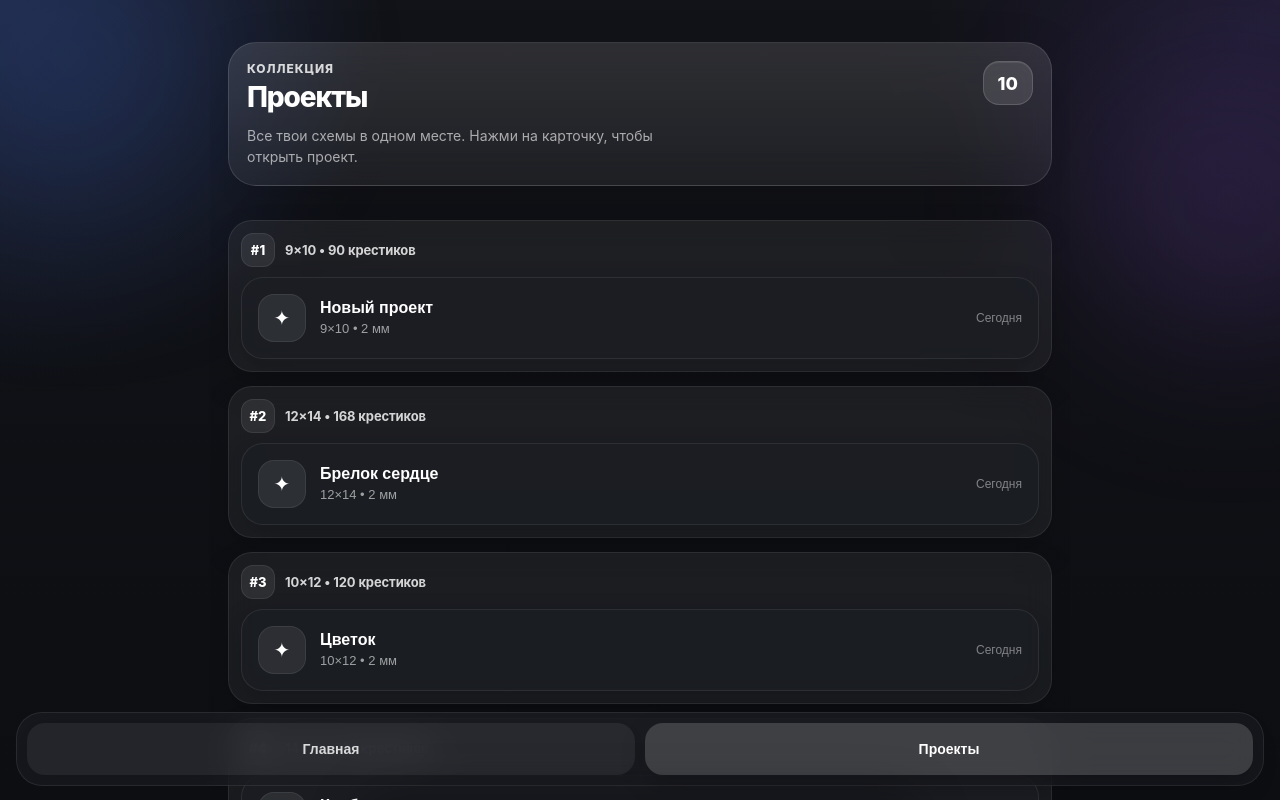
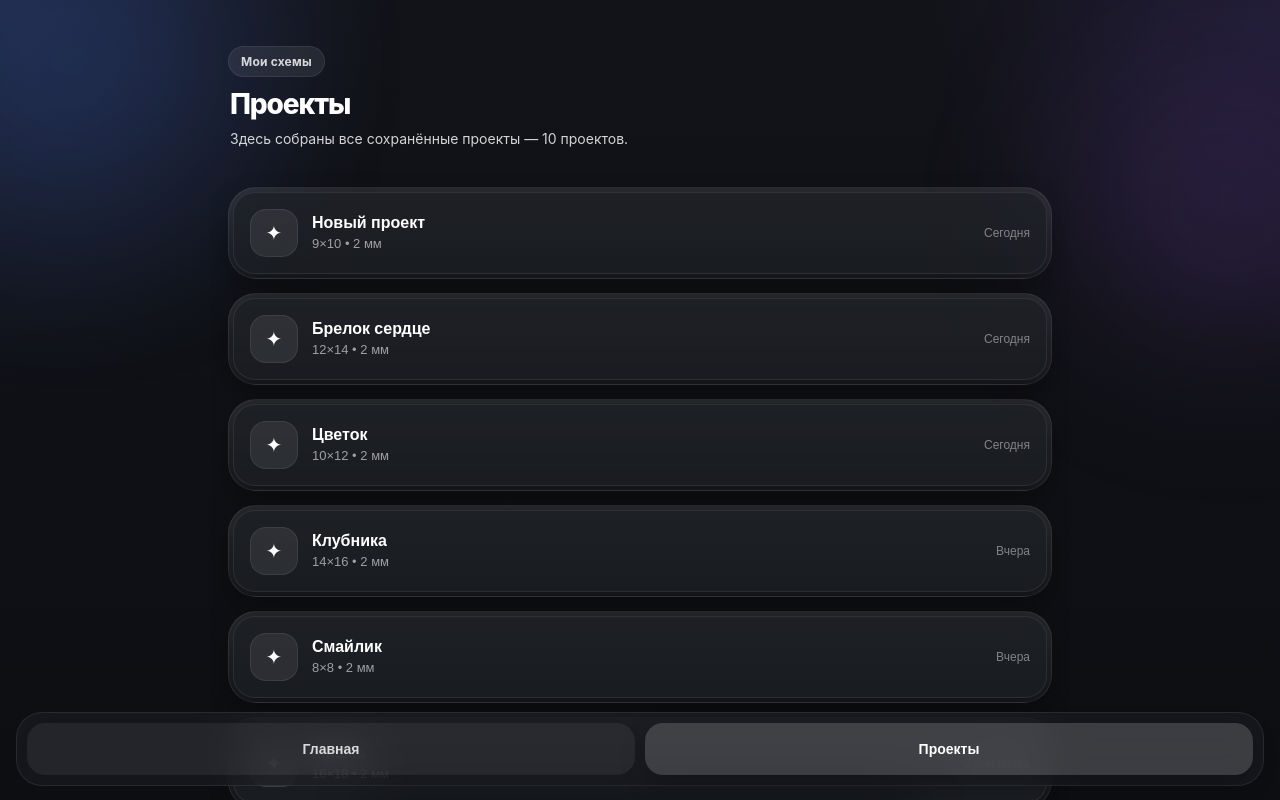
Before and after one commit to DaniilOreshenkov/miniApp, a React (Vite) app: page / in a window 1280 px wide. Both pictures are taken after a click on the button "Все". Built offline with nearby package versions, Linux system fonts and the light colour scheme.

Commit message:
главный экран

```diff
--- a/src/screens/ProjectsScreen.tsx
+++ b/src/screens/ProjectsScreen.tsx
@@ -11,33 +11,6 @@ interface Props {
   onDeleteProject?: (project: ProjectItem) => void;
 }
 
-const extractGridSize = (subtitle: string) => {
-  const match = subtitle.match(/(\d+)\s*[×xXхХ]\s*(\d+)/);
-
-  if (!match) {
-    return null;
-  }
-
-  const width = Number(match[1]);
-  const height = Number(match[2]);
-
-  if (!Number.isFinite(width) || !Number.isFinite(height)) {
-    return null;
-  }
-
-  return { width, height, cells: width * height };
-};
-
-const formatProjectMeta = (project: ProjectItem) => {
-  const size = extractGridSize(project.subtitle);
-
-  if (!size) {
-    return project.subtitle;
-  }
-
-  return `${size.width}×${size.height} • ${size.cells} крестиков`;
-};
-
 const ProjectsScreen: React.FC<Props> = ({
   projects,
   onProjectClick,
@@ -46,22 +19,19 @@ const ProjectsScreen: React.FC<Props> = ({
 }) => {
   const hasProjects = projects.length > 0;
   const showActions = Boolean(onRenameProject || onDeleteProject);
+  const projectsCountLabel = `${projects.length} ${getProjectWord(projects.length)}`;
 
   return (
     <>
-      <section style={heroWrapStyle}>
-        <div style={heroGlassStyle}>
-          <div style={heroTopRowStyle}>
-            <div>
-              <div style={eyebrowStyle}>Коллекция</div>
+      <section style={secondaryHeroWrapStyle}>
+        <div style={heroBadgeStyle}>Мои схемы</div>
+
+        <div style={secondaryHeroTextWrapStyle}>
           <h1 style={heroTitleStyle}>Проекты</h1>
-            </div>
-
-            <div style={countBadgeStyle}>{projects.length}</div>
-          </div>
-
-          <p style={heroTextStyle}>
-            Все твои схемы в одном месте. Нажми на карточку, чтобы открыть проект.
+          <p style={heroSubtitleStyle}>
+            {hasProjects
+              ? `Здесь собраны все сохранённые проекты — ${projectsCountLabel}.`
+              : "Здесь будут все твои сохранённые проекты."}
           </p>
         </div>
       </section>
@@ -69,14 +39,9 @@ const ProjectsScreen: React.FC<Props> = ({
       <section style={projectsSectionStyle}>
         {hasProjects ? (
           <div style={projectsListStyle}>
-            {projects.map((project, index) => (
-              <article key={project.id} style={projectShellStyle}>
-                <div style={projectMetaRowStyle}>
-                  <div style={projectNumberStyle}>#{index + 1}</div>
-                  <div style={projectMetaTextStyle}>{formatProjectMeta(project)}</div>
-                </div>
-
-                <div style={projectCardWrapStyle}>
+            {projects.map((project) => (
+              <div key={project.id} style={projectBlockStyle}>
+                <div style={projectCardShellStyle}>
                   <ProjectCard
                     project={project}
                     onClick={() => onProjectClick(project)}
@@ -84,38 +49,44 @@ const ProjectsScreen: React.FC<Props> = ({
                 </div>
 
                 {showActions && (
-                  <div style={actionsWrapStyle}>
+                  <div style={actionsPanelStyle}>
+                    <div style={actionsPanelLabelStyle}>Управление проектом</div>
+
+                    <div style={actionsRowStyle}>
                       {onRenameProject && (
                         <button
                           type="button"
-                        style={actionButtonStyle}
+                          style={renameActionButtonStyle}
                           onClick={() => onRenameProject(project)}
                         >
-                        ✏️ Переименовать
+                          <span style={actionIconStyle}>✏️</span>
+                          <span>Переименовать</span>
                         </button>
                       )}
 
                       {onDeleteProject && (
                         <button
                           type="button"
-                        style={dangerButtonStyle}
+                          style={deleteActionButtonStyle}
                           onClick={() => onDeleteProject(project)}
                         >
-                        🗑 Удалить
+                          <span style={actionIconStyle}>🗑️</span>
+                          <span>Удалить</span>
                         </button>
                       )}
                     </div>
+                  </div>
                 )}
-              </article>
+              </div>
             ))}
           </div>
         ) : (
           <section style={emptyStateStyle}>
-            <div style={emptyOrbStyle}>📁</div>
-            <h2 style={emptyTitleStyle}>Пока пусто</h2>
-            <p style={emptyTextStyle}>
-              Когда создашь первую сетку, она красиво появится здесь.
-            </p>
+            <div style={emptyIconWrapStyle}>
+              <div style={emptyIconStyle}>📁</div>
+            </div>
+            <h2 style={emptyTitleStyle}>Пока нет проектов</h2>
+            <p style={emptyTextStyle}>Создай первую сетку и она появится здесь.</p>
           </section>
         )}
       </section>
@@ -123,39 +94,45 @@ const ProjectsScreen: React.FC<Props> = ({
   );
 };
 
-const heroWrapStyle: React.CSSProperties = {
-  paddingTop: 18,
-  paddingBottom: 8,
+const getProjectWord = (count: number) => {
+  const mod10 = count % 10;
+  const mod100 = count % 100;
+
+  if (mod10 === 1 && mod100 !== 11) return "проект";
+  if (mod10 >= 2 && mod10 <= 4 && (mod100 < 12 || mod100 > 14)) {
+    return "проекта";
+  }
+
+  return "проектов";
 };
 
-const heroGlassStyle: React.CSSProperties = {
-  ...ui.glassCard,
+const secondaryHeroWrapStyle: React.CSSProperties = {
+  paddingTop: 22,
+  paddingBottom: 14,
   display: "flex",
   flexDirection: "column",
   gap: 12,
-  padding: 18,
-  borderRadius: 28,
-  background: "linear-gradient(180deg, rgba(255,255,255,0.12) 0%, rgba(255,255,255,0.06) 100%)",
-  border: "1px solid rgba(255,255,255,0.12)",
-  boxShadow: "0 24px 60px rgba(0,0,0,0.16)",
+};
+
+const heroBadgeStyle: React.CSSProperties = {
+  alignSelf: "flex-start",
+  padding: "7px 12px",
+  borderRadius: 999,
+  background: "rgba(255,255,255,0.08)",
+  border: "1px solid rgba(255,255,255,0.08)",
+  color: ds.color.textSecondary,
+  fontSize: 12,
+  fontWeight: 700,
+  letterSpacing: 0.2,
   backdropFilter: "blur(18px)",
   WebkitBackdropFilter: "blur(18px)",
 };
 
-const heroTopRowStyle: React.CSSProperties = {
+const secondaryHeroTextWrapStyle: React.CSSProperties = {
   display: "flex",
-  alignItems: "flex-start",
-  justifyContent: "space-between",
-  gap: 12,
-};
-
-const eyebrowStyle: React.CSSProperties = {
-  color: ds.color.textSecondary,
-  fontSize: 12,
-  fontWeight: 800,
-  letterSpacing: "0.08em",
-  textTransform: "uppercase",
-  marginBottom: 6,
+  flexDirection: "column",
+  gap: 8,
+  paddingLeft: 2,
 };
 
 const heroTitleStyle: React.CSSProperties = {
@@ -163,150 +140,129 @@ const heroTitleStyle: React.CSSProperties = {
   margin: 0,
 };
 
-const heroTextStyle: React.CSSProperties = {
+const heroSubtitleStyle: React.CSSProperties = {
   ...ui.bodyText,
   margin: 0,
-  maxWidth: 420,
-};
-
-const countBadgeStyle: React.CSSProperties = {
-  minWidth: 44,
-  height: 44,
-  borderRadius: 16,
-  display: "flex",
-  alignItems: "center",
-  justifyContent: "center",
-  padding: "0 14px",
-  color: ds.color.textPrimary,
-  fontSize: 18,
-  fontWeight: 800,
-  background: "rgba(255,255,255,0.12)",
-  border: "1px solid rgba(255,255,255,0.14)",
-  boxShadow: "inset 0 1px 0 rgba(255,255,255,0.08)",
+  maxWidth: 480,
+  color: ds.color.textSecondary,
 };
 
 const projectsSectionStyle: React.CSSProperties = {
   display: "flex",
   flexDirection: "column",
   gap: 14,
-  paddingTop: 4,
-  paddingBottom: 28,
+  paddingTop: 2,
 };
 
 const projectsListStyle: React.CSSProperties = {
   display: "flex",
   flexDirection: "column",
   gap: 14,
-  paddingBottom: "calc(env(safe-area-inset-bottom, 0px) + 28px)",
+  paddingBottom: "calc(124px + env(safe-area-inset-bottom, 0px))",
 };
 
-const projectShellStyle: React.CSSProperties = {
+const projectBlockStyle: React.CSSProperties = {
+  display: "flex",
+  flexDirection: "column",
+  gap: 10,
+};
+
+const projectCardShellStyle: React.CSSProperties = {
+  borderRadius: 28,
+  padding: 4,
+  background:
+    "linear-gradient(180deg, rgba(255,255,255,0.10) 0%, rgba(255,255,255,0.04) 100%)",
+  border: "1px solid rgba(255,255,255,0.08)",
+  boxShadow: "0 18px 34px rgba(0,0,0,0.18)",
+};
+
+const actionsPanelStyle: React.CSSProperties = {
   display: "flex",
   flexDirection: "column",
   gap: 10,
   padding: 12,
-  borderRadius: 24,
-  background: "rgba(255,255,255,0.06)",
-  border: "1px solid rgba(255,255,255,0.08)",
-  boxShadow: "0 16px 36px rgba(0,0,0,0.12)",
-  backdropFilter: "blur(14px)",
-  WebkitBackdropFilter: "blur(14px)",
+  borderRadius: 22,
+  background: "rgba(17,18,22,0.42)",
+  border: "1px solid rgba(255,255,255,0.06)",
+  backdropFilter: "blur(18px)",
+  WebkitBackdropFilter: "blur(18px)",
 };
 
-const projectMetaRowStyle: React.CSSProperties = {
-  display: "flex",
-  alignItems: "center",
-  gap: 10,
-  minWidth: 0,
+const actionsPanelLabelStyle: React.CSSProperties = {
+  fontSize: 12,
+  fontWeight: 700,
+  color: ds.color.textSecondary,
+  paddingLeft: 2,
 };
 
-const projectNumberStyle: React.CSSProperties = {
-  flexShrink: 0,
-  minWidth: 34,
-  height: 34,
-  borderRadius: 12,
+const actionsRowStyle: React.CSSProperties = {
+  display: "grid",
+  gridTemplateColumns: "repeat(2, minmax(0, 1fr))",
+  gap: 10,
+};
+
+const baseActionButtonStyle: React.CSSProperties = {
+  minHeight: 48,
+  border: "none",
+  borderRadius: 18,
+  padding: "12px 14px",
   display: "flex",
   alignItems: "center",
   justifyContent: "center",
-  color: ds.color.textPrimary,
-  fontSize: 13,
+  gap: 8,
+  fontSize: 14,
   fontWeight: 800,
-  background: "rgba(255,255,255,0.08)",
-  border: "1px solid rgba(255,255,255,0.08)",
+  cursor: "pointer",
+  boxShadow: "0 10px 22px rgba(0,0,0,0.12)",
+  transition: "transform 140ms ease, opacity 140ms ease",
 };
 
-const projectMetaTextStyle: React.CSSProperties = {
-  color: ds.color.textSecondary,
-  fontSize: 13,
-  fontWeight: 700,
-  letterSpacing: "-0.01em",
-  whiteSpace: "nowrap",
-  overflow: "hidden",
-  textOverflow: "ellipsis",
+const renameActionButtonStyle: React.CSSProperties = {
+  ...baseActionButtonStyle,
+  color: "#ffffff",
+  background: "linear-gradient(180deg, rgba(255,255,255,0.14) 0%, rgba(255,255,255,0.08) 100%)",
+  border: "1px solid rgba(255,255,255,0.07)",
 };
 
-const projectCardWrapStyle: React.CSSProperties = {
-  display: "flex",
-  flexDirection: "column",
+const deleteActionButtonStyle: React.CSSProperties = {
+  ...baseActionButtonStyle,
+  color: "#ffffff",
+  background: "linear-gradient(180deg, rgba(255,99,89,0.95) 0%, rgba(255,59,48,0.82) 100%)",
 };
 
-const actionsWrapStyle: React.CSSProperties = {
-  display: "flex",
-  gap: 10,
-};
-
-const actionButtonStyle: React.CSSProperties = {
-  flex: 1,
-  border: "1px solid rgba(255,255,255,0.1)",
-  borderRadius: 16,
-  padding: "12px 14px",
-  fontSize: 13,
-  fontWeight: 800,
-  letterSpacing: "-0.01em",
-  color: ds.color.textPrimary,
-  background: "rgba(255,255,255,0.08)",
-  boxShadow: "inset 0 1px 0 rgba(255,255,255,0.05)",
-  cursor: "pointer",
-  backdropFilter: "blur(12px)",
-  WebkitBackdropFilter: "blur(12px)",
-};
-
-const dangerButtonStyle: React.CSSProperties = {
-  ...actionButtonStyle,
-  color: "#ffffff",
-  background: "linear-gradient(180deg, rgba(255,94,94,0.9) 0%, rgba(255,59,48,0.78) 100%)",
-  border: "1px solid rgba(255,120,120,0.35)",
-  boxShadow: "0 12px 26px rgba(255,59,48,0.18)",
+const actionIconStyle: React.CSSProperties = {
+  fontSize: 15,
+  lineHeight: 1,
 };
 
 const emptyStateStyle: React.CSSProperties = {
   ...ui.glassCard,
-  minHeight: "58vh",
-  borderRadius: 28,
+  minHeight: "56vh",
+  borderRadius: 30,
   display: "flex",
   alignItems: "center",
   justifyContent: "center",
   flexDirection: "column",
-  padding: 28,
+  padding: 24,
   textAlign: "center",
   gap: 10,
-  background: "linear-gradient(180deg, rgba(255,255,255,0.10) 0%, rgba(255,255,255,0.05) 100%)",
-  border: "1px solid rgba(255,255,255,0.12)",
-  boxShadow: "0 24px 60px rgba(0,0,0,0.14)",
+  paddingBottom: "calc(24px + env(safe-area-inset-bottom, 0px))",
 };
 
-const emptyOrbStyle: React.CSSProperties = {
-  width: 74,
-  height: 74,
-  borderRadius: "50%",
+const emptyIconWrapStyle: React.CSSProperties = {
+  width: 72,
+  height: 72,
+  borderRadius: 22,
   display: "flex",
   alignItems: "center",
   justifyContent: "center",
+  background: "rgba(255,255,255,0.08)",
+  border: "1px solid rgba(255,255,255,0.08)",
+  marginBottom: 4,
+};
+
+const emptyIconStyle: React.CSSProperties = {
   fontSize: 30,
-  marginBottom: 4,
-  background: "rgba(255,255,255,0.09)",
-  border: "1px solid rgba(255,255,255,0.12)",
-  boxShadow: "0 18px 42px rgba(0,0,0,0.16)",
 };
 
 const emptyTitleStyle: React.CSSProperties = {
```
Lines whose indentation alone changed are shown as unchanged.
